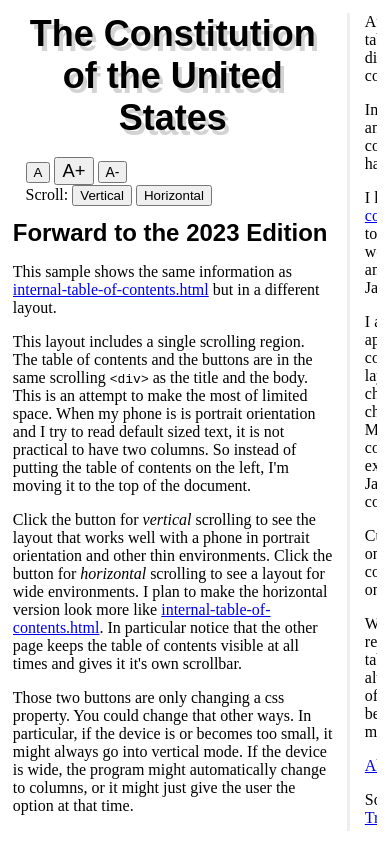
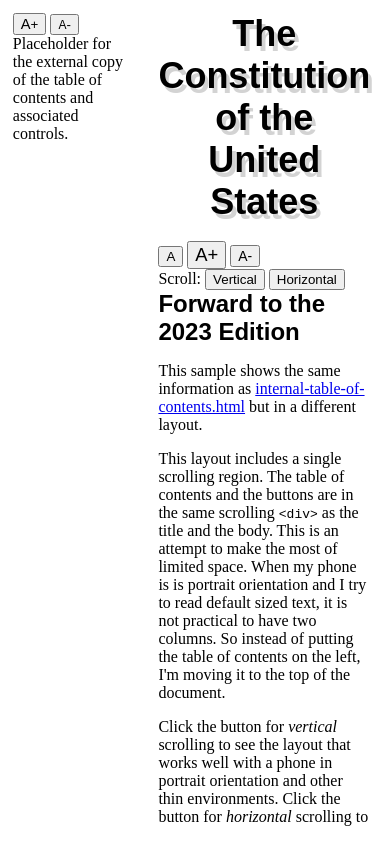
Before and after one commit to TradeIdeasPhilip/readable-web-pages, a website built with Vite: page unlimited-scroll.html in a window 390 px wide. Built offline with nearby package versions, Linux system fonts and the light colour scheme; what phil-lib would draw is missing.

Commit message:
Internal release.
Lots of cleanup.
Remove unused stuff.
Make the zoom work better on the phone with max-width

Add a start to the second copy of the table of contents.
This is not ready for users yet.

```diff
--- a/src/scroll.css
+++ b/src/scroll.css
@@ -3,8 +3,6 @@
   overflow-x: scroll;
   overflow-y: hidden;
   display: block;
-}
-[data-scroll="normal"] {
 }
 
 [data-test1="normal"] {
--- a/src/unlimited-scroll.css
+++ b/src/unlimited-scroll.css
@@ -33,13 +33,17 @@ body {
   width: 100vw;
   overflow-x: clip;
   overflow-y: auto;
+  /* For the API docs:  This says how wide to make each column.
+  This only takes effect when in horizontal scrolling mode.
+  This can be set on the top level <div> of a scrolling container.
+  This value should be appropriate for use in the width property of a <div>.
+  This uses the normal variable inheritance rules, so I'm setting a default for the entire body here. */
   --phil-scroll-column-width: 20em;
 }
-#toc {
-  /*min-width: 15ch;*/ /* This will be necessary again when the table of contents gets its own scrollbar. */
+#toc-independent {
+  width: 15ch; /* This is a good default.  The web designer should be able to
+  override this in any number of ways. */
   margin: 0.8em;
-  /* max-height: 50vh;
-  overflow-y: auto; */
 }
 #main {
   flex-grow: 1;
@@ -91,10 +95,16 @@ div[data-phil-scroll-type="horizontal"] > div {
   left: 0;
   bottom: 0;
   width: var(--phil-scroll-column-width);
+  /* max-width is a way to keep the columns from being larger than the page.
+     Right now that's the easy way.
+     One issue is that I'm not getting the margin quite right.
+     This might have to move to JavaScript.
+     It's hard to test right now because the word Constitution is so long!
+     TODO take another look. */
+  max-width: calc(100% - 1.6em);
 }
 
 div[data-phil-scroll-type="horizontal"] > div > div {
-  /* font-style: italic; */ /* This was just a test, to prove that the buttons and CSS selectors were working, before I added the actual scrolling code. */
   column-rule: #eee 0.2em solid;
   width: fit-content;
   height: 100%;
@@ -106,10 +116,6 @@ div[data-phil-scroll-type="horizontal"] > div > div {
   column-count: 1;
 }
 
-div[data-phil-scroll-type="vertical"] > div {
-}
-
 div[data-phil-scroll-type="vertical"] > div > div {
-  /* font-variant: small-caps; */ /* This was just a test, to prove that the buttons and CSS selectors were working, before I added the actual scrolling code. */
   overflow-y: auto;
 }
--- a/unlimited-scroll.html
+++ b/unlimited-scroll.html
@@ -10,10 +10,35 @@
       https://developer.mozilla.org/en-US/docs/Web/API/Pointer_events/Pinch_zoom_gestures
     -->
     <meta name="viewport" content="width=device-width, initial-scale=1.0" />
-    <title>Internal Table of Contents</title>
+    <title>Better Scrolling Practices</title>
     <script type="module" src="./src/unlimited-scroll.ts"></script>
   </head>
   <body>
+    <div id="toc-independent" data-phil-scroll-type="vertical">
+      <div>
+        <div>
+          <!--
+            Is this overkill?  Maybe I just need a normal div with a vertical scroll bar.
+           -->
+          <button
+            id="biggerFont1"
+            onclick="alert('This is just a placeholder.')"
+          >
+            <span style="font-size: 110%">A</span>+
+          </button>
+          <button
+            id="smallerFont1"
+            onclick="alert('This is just a placeholder.')"
+          >
+            <span style="font-size: 90%">A</span>-
+          </button>
+        </div>
+      </div>
+      <div>
+        Placeholder for the external copy of the table of contents and
+        associated controls.
+      </div>
+    </div>
     <div id="main" data-phil-scroll-type="horizontal">
       <div>
         <div>
```
Also changed, not shown: docs/unlimited-scroll.html (+28 -3 lines), README.md, 4 other files.
